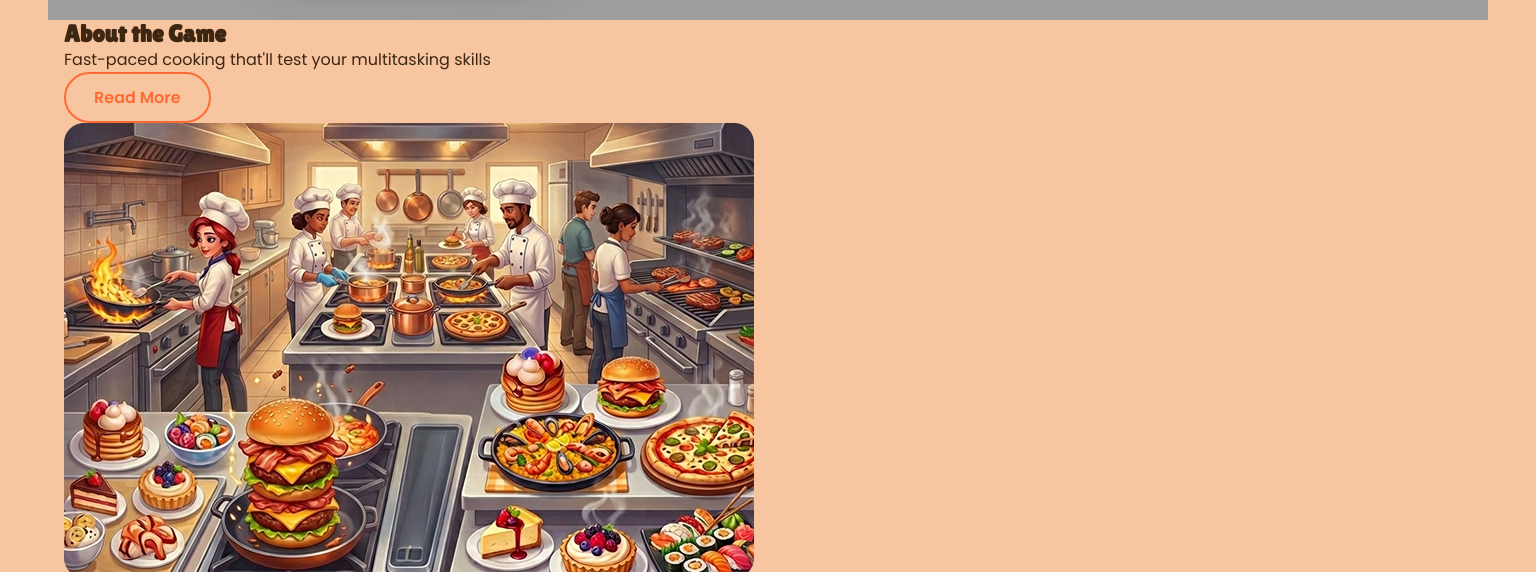
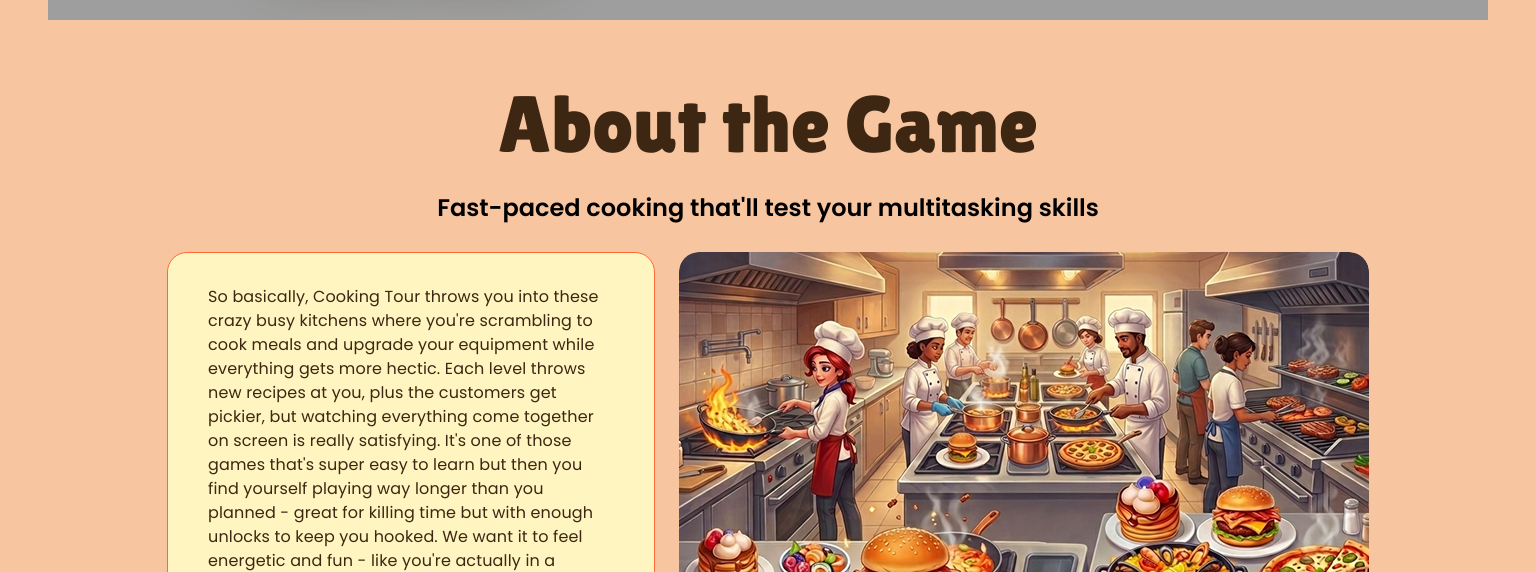
Before and after one commit to Iv-Hl/STP-13022, a website built with Vite: page src/index.html in a window 1536 px wide. Shown: the part 1004-1576 px from the top of the page. Built offline with nearby package versions, Linux system fonts and the light colour scheme; grey boxes are pictures that could not be loaded; files whose address does not match are found by name.

Commit message:
about section and read-more modal

```diff
--- a/src/partials/about.html
+++ b/src/partials/about.html
@@ -34,21 +34,23 @@
           type="button"
           class="about-card-close"
           data-about-close
-          aria-label="Close"
+          aria-label="Close about dialog"
         >
           <svg class="about-modal-close-icon" aria-hidden="true">
             <use href="./img/icons/sprite.svg#close-icon"></use>
           </svg>
+          Back
         </button>
       </div>
 
       <picture class="about-media">
-        <source media="(min-width: 1024px)" srcset="./img/how-about-desktop.png" />
+        <source media="(min-width: 1440px)" srcset="./img/about-section/how-about-desktop.png 1x, ./img/about-section/how-about-desktop-2x.png 2x" />
         <img
           class="about-image"
-          src="./img/how-about-mobile.png"
-          width="690"
-          height="455"
+          src="./img/about-section/how-about-mobile.png"
+          srcset="./img/about-section/how-about-mobile.png 1x, ./img/about-section/how-about-mobile-2x.png 2x"
+          width="343"
+          height="425"
           alt="Busy Cooking Tour kitchen gameplay"
         />
       </picture>
@@ -62,7 +64,7 @@
         <svg class="google-play-button-icon" aria-hidden="true">
           <use href="./img/icons/sprite.svg#GooglePlay"></use>
         </svg>
-        Google Play
+        Play on Google Play
       </a>
     </div>
   </div>
--- a/src/styles/sections/about.css
+++ b/src/styles/sections/about.css
@@ -0,0 +1,219 @@
+.about {
+  padding-block: 24px;
+  background-color: var(--color-background);
+  scroll-margin-top: 45px;
+}
+
+.about .container {
+  padding-inline: 6px;
+}
+
+.about-title {
+  max-width: 363px;
+  margin-inline: auto;
+  font-family: var(--font-title);
+  font-size: 48px;
+  font-weight: 400;
+  line-height: 1;
+  letter-spacing: 0;
+  text-align: center;
+  color: var(--color-text);
+}
+
+.about-subtitle {
+  max-width: 324px;
+  margin: 16px auto 0;
+  font-family: var(--font-body);
+  font-size: 16px;
+  font-weight: 600;
+  line-height: 1;
+  text-align: center;
+  color: var(--color-text);
+}
+
+.about-content {
+  display: flex;
+  flex-direction: column;
+  align-items: center;
+  gap: 16px;
+  margin-top: 16px;
+}
+
+.about-read-more {
+  width: 343px;
+  height: 44px;
+  padding: 10px 16px;
+  gap: 10px;
+  border: 1px solid var(--color-orange);
+  border-radius: 12px;
+  color: var(--color-text);
+  font-size: 1rem;
+  font-weight: 400;
+  line-height: 1.5;
+}
+
+.about-media {
+  display: block;
+  width: 343px;
+}
+
+.about-image {
+  width: 343px;
+  height: 425px;
+  border-radius: 20px;
+  object-fit: cover;
+}
+
+.about-google-play {
+  width: 343px;
+  height: 46px;
+  padding: 0;
+  border: 1px solid var(--color-orange);
+  border-radius: 20px;
+  color: var(--color-text);
+}
+
+/* Read More panel (mobile modal) */
+
+.about-card {
+  position: fixed;
+  z-index: 300;
+  top: 50%;
+  left: 50%;
+  transform: translate(-50%, -50%);
+  width: 375px;
+  height: 538px;
+  padding: 24px 16px;
+  overflow-y: auto;
+  background-color: var(--color-light-yellow);
+  border: 1px solid var(--color-orange);
+  border-radius: 20px;
+}
+
+.about-card[hidden] {
+  display: none;
+}
+
+.about-text {
+  font-family: var(--font-body);
+  font-size: 16px;
+  font-weight: 400;
+  line-height: 24px;
+  letter-spacing: 0.01em;
+  color: var(--color-text);
+}
+
+.about-card-close {
+  display: inline-flex;
+  align-items: center;
+  justify-content: center;
+  gap: 16px;
+  width: 96px;
+  height: 40px;
+  margin-top: 16px;
+  padding: 8px;
+  border: 1px solid var(--color-orange);
+  border-radius: 10px;
+  background-color: transparent;
+  font-family: var(--font-body);
+  font-size: 1rem;
+  font-weight: 400;
+  line-height: 1.5;
+  color: var(--color-text);
+}
+
+.about-modal-close-icon {
+  width: 24px;
+  height: 24px;
+  flex-shrink: 0;
+  color: var(--color-orange);
+}
+
+@media only screen and (min-width: 1440px) {
+  .about {
+    padding-block: 64px;
+    scroll-margin-top: 112px;
+  }
+
+  .about .container {
+    padding-inline: 119px;
+  }
+
+  .about-title {
+    max-width: 652px;
+    font-size: 80px;
+    line-height: 1;
+  }
+
+  .about-subtitle {
+    max-width: 703px;
+    margin-top: 32px;
+    font-size: 24px;
+    line-height: 1;
+    color: var(--color-black);
+  }
+
+  .about-content {
+    display: grid;
+    grid-template-columns: 488px 690px;
+    grid-template-areas:
+      'card  media'
+      'gplay media';
+    column-gap: 24px;
+    row-gap: 33px;
+    align-items: start;
+    justify-content: center;
+    max-width: 1202px;
+    margin-inline: auto;
+    margin-top: 32px;
+  }
+
+  .about-read-more {
+    display: none;
+  }
+
+  /* Text card shows on desktop, never as a modal */
+  .about-card,
+  .about-card[hidden] {
+    display: block;
+    position: static;
+    z-index: auto;
+    grid-area: card;
+    transform: none;
+    width: auto;
+    height: 376px;
+    max-height: none;
+    padding: 32px 40px;
+    overflow: visible;
+  }
+
+  .about-card-close {
+    display: none;
+  }
+
+  .about-text {
+    font-size: 16px;
+    line-height: 1.5;
+    letter-spacing: 0.01em;
+    text-align: left;
+  }
+
+  .about-media {
+    grid-area: media;
+    width: 690px;
+  }
+
+  .about-image {
+    width: 690px;
+    height: 455px;
+  }
+
+  .about-google-play {
+    grid-area: gplay;
+    width: 220px;
+    height: 46px;
+    padding: 8px 10px;
+    gap: 8px;
+    justify-self: start;
+  }
+}
```
Also changed, not shown: src/js/aboutModal.js (added, +28 -0 lines).
